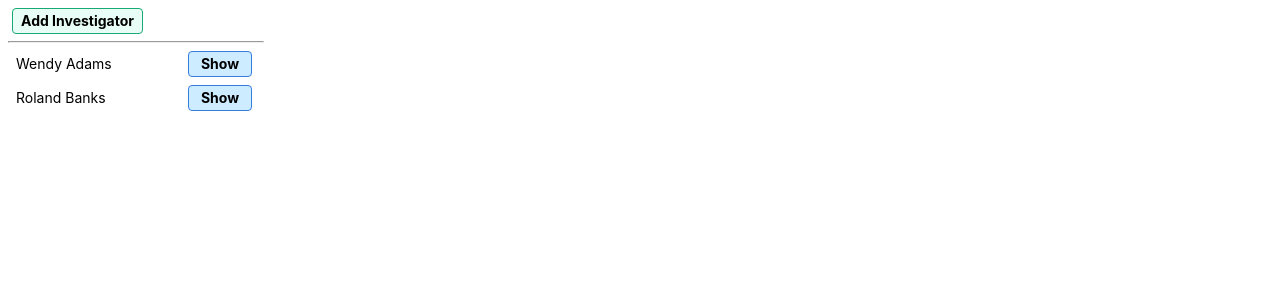
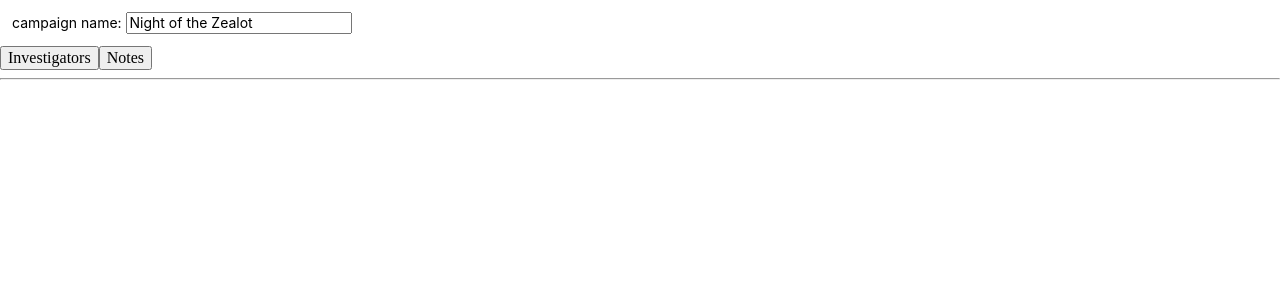
Before and after one commit to skinnybeans/arkham-log, an Angular app: page / in a window 1280 px wide. Shown: the top 300 px of the page. Built offline with nearby package versions, Linux system fonts and the light colour scheme.

Commit message:
created campaign panel

```diff
--- a/src/app/app.component.html
+++ b/src/app/app.component.html
@@ -1 +1 @@
-<app-investigator-list></app-investigator-list>
+<app-campaign-panel></app-campaign-panel>
--- a/src/app/app.module.ts
+++ b/src/app/app.module.ts
@@ -5,12 +5,14 @@ import { FormsModule } from '@angular/forms';
 import { AppComponent } from './app.component';
 import { InvestigatorComponent } from './investigator/investigator.component';
 import { InvestigatorListComponent } from './investigator-list/investigator-list.component';
+import { CampaignPanelComponent } from './campaign-panel/campaign-panel.component';
 
 @NgModule({
   declarations: [
     AppComponent,
     InvestigatorComponent,
-    InvestigatorListComponent
+    InvestigatorListComponent,
+    CampaignPanelComponent
   ],
   imports: [
     BrowserModule,
--- /dev/null
+++ b/src/app/campaign-panel/campaign-panel.component.html
@@ -0,0 +1,9 @@
+<div class="sans-serif f6 pa2 ma1">
+  <div>campaign name: <input type="text" [(ngModel)]="campaignName"></div>
+</div>
+<div><button (click)="onToggleInvestigators()">Investigators</button><button (click)="onToggleNotes()">Notes</button></div>
+
+<hr>
+<div [hidden]="!isInvestigatorsVisible">
+  <app-investigator-list></app-investigator-list>
+</div>
--- /dev/null
+++ b/src/app/campaign-panel/campaign-panel.component.ts
@@ -0,0 +1,29 @@
+import { Component, OnInit } from '@angular/core';
+
+@Component({
+  selector: 'app-campaign-panel',
+  templateUrl: './campaign-panel.component.html',
+  styleUrls: ['./campaign-panel.component.css']
+})
+export class CampaignPanelComponent implements OnInit {
+
+  campaignName: string;
+  isInvestigatorsVisible = false;
+  isNotesVisible = false;
+
+  constructor() {
+    this.campaignName = 'Night of the Zealot';
+   }
+
+  ngOnInit() {
+  }
+
+  onToggleInvestigators() {
+    this.isInvestigatorsVisible = !this.isInvestigatorsVisible;
+  }
+
+  onToggleNotes() {
+    this.isNotesVisible = !this.isNotesVisible;
+  }
+
+}
```
Also changed, not shown: src/app/campaign-panel/campaign-panel.component.css (added), 1 other file (tests, documents, lock files or other folders).
